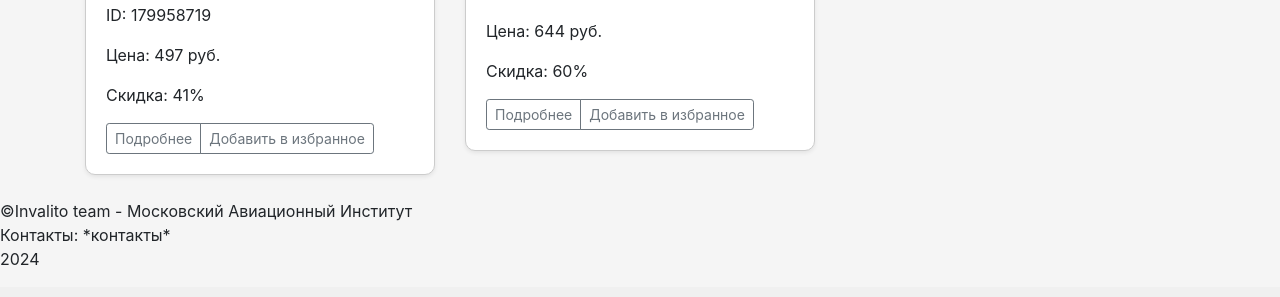
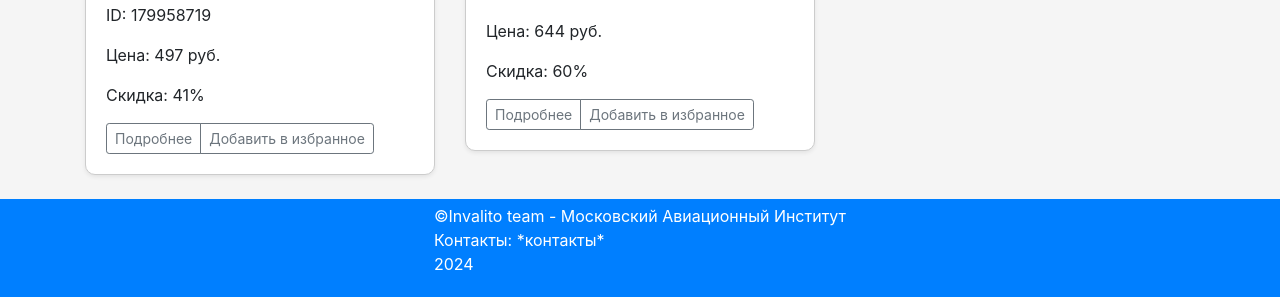
Before and after one commit to Deltawaver/Invalito, a Flask app: page / in a window 1280 px wide. Shown: the part 1539-1836 px from the top of the page. Before the commit the page ends 1804 px from the top, so only its background shows below. Run offline with Flask 3, Linux system fonts and the light colour scheme; data comes from the database, SQL or seed files in the repository; some libraries are stand-ins or nearby versions.

Commit message:
Update style.css
ЧёлкаВнизу Edition

```diff
--- a/static/css/style.css
+++ b/static/css/style.css
@@ -105,3 +105,11 @@ margin-top: 100px; /* Adjust spacing as needed */
   width: 100%;
   z-index: 1;
 }
+
+footer {
+  display: flex;
+  justify-content: center;
+  padding: 5px;
+  background-color: #007fff;
+  color: #fff;
+}
```
